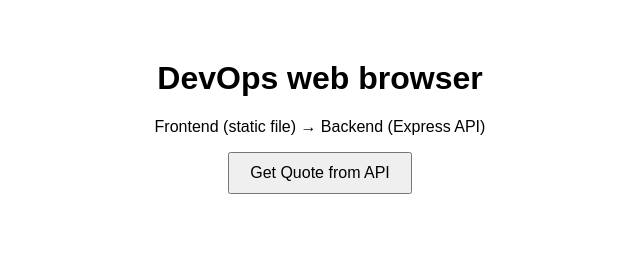
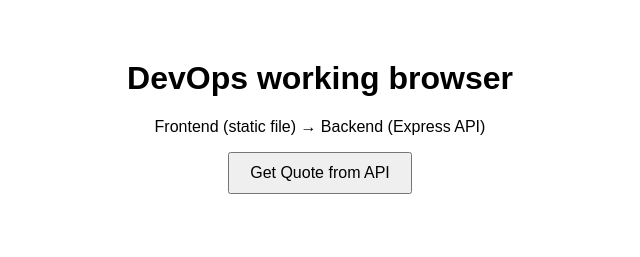
Before and after one commit to Anagha-27/Myraid-Assignment, a website: page public/index.html in a window 1280 px wide. Shown: the whole page, without its empty margins (320-960 px from the left). Drawn offline with Linux system fonts and the light colour scheme.

Commit message:
changed h1

```diff
--- a/public/index.html
+++ b/public/index.html
@@ -11,7 +11,7 @@
 </style>
 </head>
 <body>
-  <h1>DevOps web browser </h1>
+  <h1>DevOps working browser </h1>
   <p>Frontend (static file) → Backend (Express API)</p>
   <button onclick="getQuote()">Get Quote from API</button>
   <div id="quote"></div>
```
